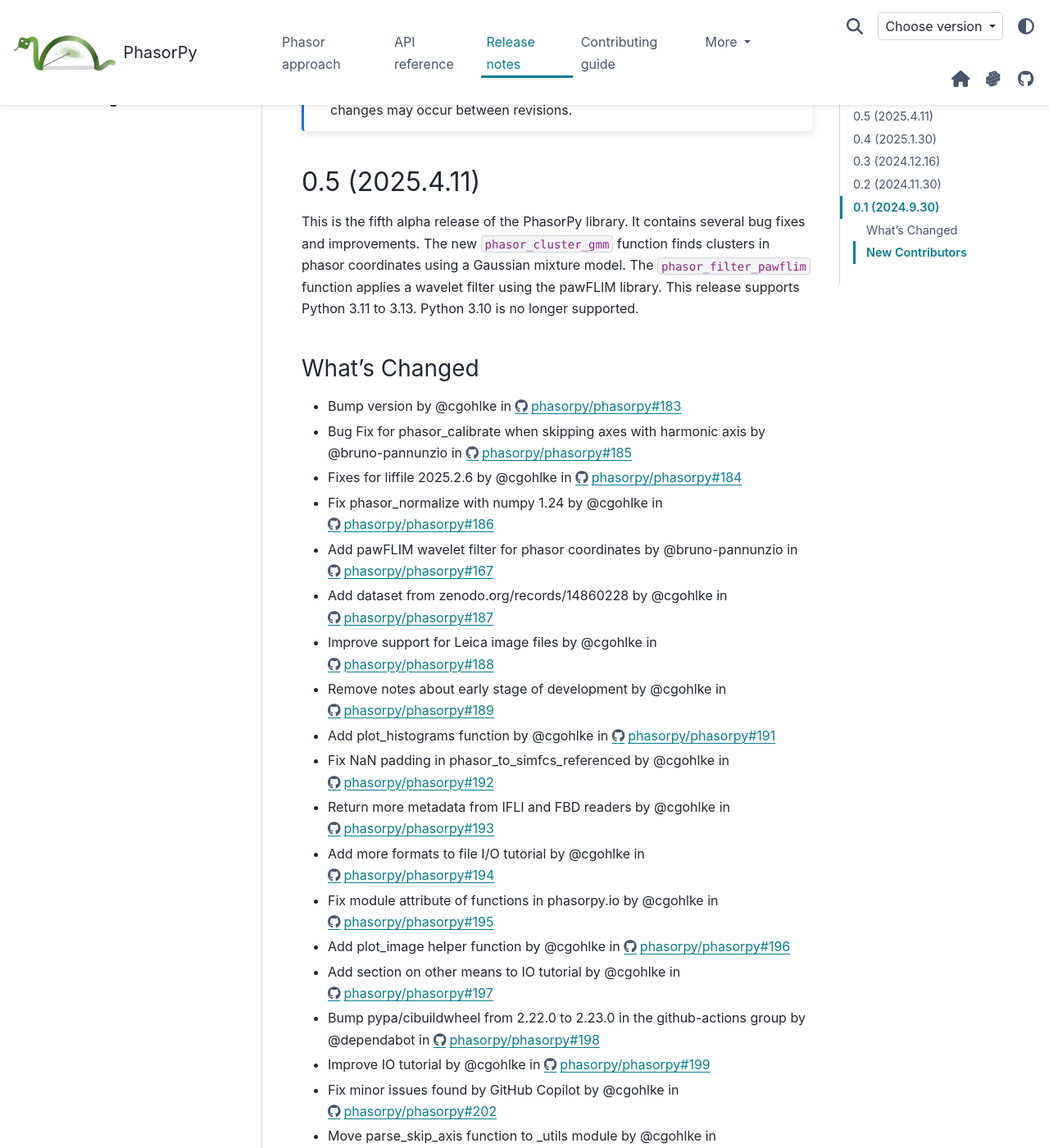
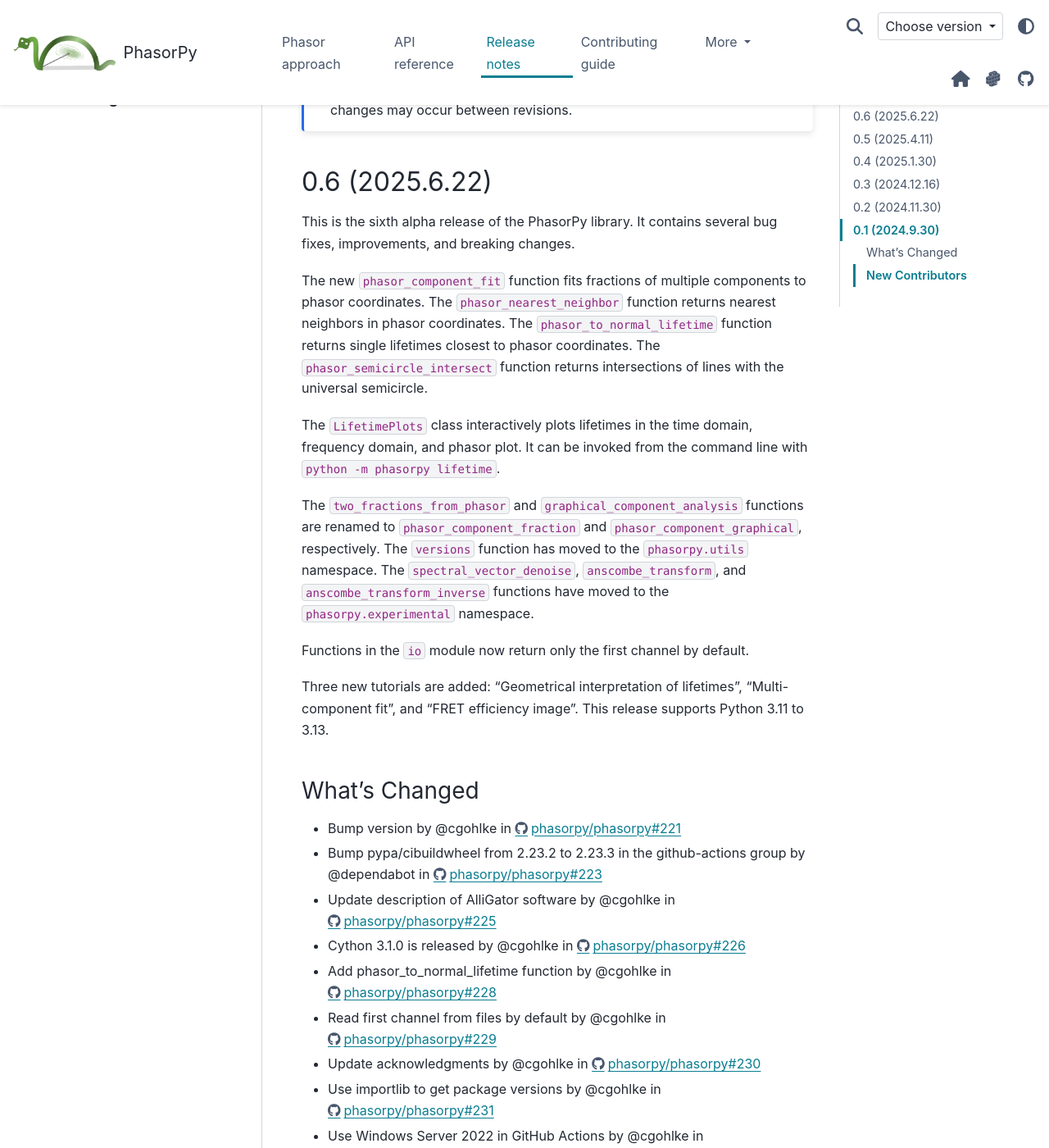
Before and after one commit to phasorpy/phasorpy, a Sphinx documentation site: the page built from docs/release.rst, in a window 1280 px wide and 1400 px high, scrolled down 329 px. Shown: the whole window at 82% size. Built offline with Sphinx 7.4.7 and the PyData theme 0.15.4, drawn with Linux system fonts in a browser that asks for light colours; pages that are not in the unit, such as notebooks, are missing from menus; some of the changed text lies outside the part shown.

Commit message:
Release v0.6 (#249)
Co-Authored-By: Leonel Malacrida  <138079986+lmalacrida@users.noreply.github.com>

```diff
--- a/docs/release.rst
+++ b/docs/release.rst
@@ -8,6 +8,70 @@
 .. note::
     The PhasorPy library is still under construction. Backwards-incompatible
     changes may occur between revisions.
+
+0.6 (2025.6.22)
+---------------
+
+This is the sixth alpha release of the PhasorPy library.
+It contains several bug fixes, improvements, and breaking changes.
+
+The new ``phasor_component_fit`` function fits fractions of multiple
+components to phasor coordinates.
+The ``phasor_nearest_neighbor`` function returns nearest neighbors in phasor
+coordinates.
+The ``phasor_to_normal_lifetime`` function returns single lifetimes closest
+to phasor coordinates.
+The ``phasor_semicircle_intersect`` function returns intersections of lines
+with the universal semicircle.
+
+The ``LifetimePlots`` class interactively plots lifetimes in the time domain,
+frequency domain, and phasor plot. It can be invoked from the command line
+with ``python -m phasorpy lifetime``.
+
+The ``two_fractions_from_phasor`` and ``graphical_component_analysis``
+functions are renamed to ``phasor_component_fraction`` and
+``phasor_component_graphical``, respectively.
+The ``versions`` function has moved to the ``phasorpy.utils`` namespace.
+The ``spectral_vector_denoise``, ``anscombe_transform``, and
+``anscombe_transform_inverse`` functions have moved to the
+``phasorpy.experimental`` namespace.
+
+Functions in the ``io`` module now return only the first channel by default.
+
+Three new tutorials are added: "Geometrical interpretation of lifetimes",
+"Multi-component fit", and "FRET efficiency image".
+This release supports Python 3.11 to 3.13.
+
+What's Changed
+..............
+
+* Bump version by @cgohlke in https://github.com/phasorpy/phasorpy/pull/221
+* Bump pypa/cibuildwheel from 2.23.2 to 2.23.3 in the github-actions group by @dependabot in https://github.com/phasorpy/phasorpy/pull/223
+* Update description of AlliGator software by @cgohlke in https://github.com/phasorpy/phasorpy/pull/225
+* Cython 3.1.0 is released by @cgohlke in https://github.com/phasorpy/phasorpy/pull/226
+* Add phasor_to_normal_lifetime function by @cgohlke in https://github.com/phasorpy/phasorpy/pull/228
+* Read first channel from files by default by @cgohlke in https://github.com/phasorpy/phasorpy/pull/229
+* Update acknowledgments by @cgohlke in https://github.com/phasorpy/phasorpy/pull/230
+* Use importlib to get package versions by @cgohlke in https://github.com/phasorpy/phasorpy/pull/231
+* Use Windows Server 2022 in GitHub Actions by @cgohlke in https://github.com/phasorpy/phasorpy/pull/232
+* Add tutorial about geometrical interpretation of lifetimes by @cgohlke in https://github.com/phasorpy/phasorpy/pull/233
+* Update reference phasor_from_signal benchmark results by @cgohlke in https://github.com/phasorpy/phasorpy/pull/234
+* Sort clusters returned by phasor_cluster_gmm by @cgohlke in https://github.com/phasorpy/phasorpy/pull/236
+* Reorganize io module by @cgohlke in https://github.com/phasorpy/phasorpy/pull/235
+* Update pre-commit configuration by @cgohlke in https://github.com/phasorpy/phasorpy/pull/237
+* Fix test failing with numpy 2.3.0 by @cgohlke in https://github.com/phasorpy/phasorpy/pull/239
+* Add phasor_component_fit function by @cgohlke in https://github.com/phasorpy/phasorpy/pull/238
+* Rename functions in components module by @cgohlke in https://github.com/phasorpy/phasorpy/pull/240
+* Add phasor_semicircle_intersect function by @cgohlke in https://github.com/phasorpy/phasorpy/pull/241
+* Add private helper functions to mask universal semicircle by @cgohlke in https://github.com/phasorpy/phasorpy/pull/242
+* Add private _distance_from_semicircle function by @cgohlke in https://github.com/phasorpy/phasorpy/pull/244
+* Reorganize plot module by @cgohlke in https://github.com/phasorpy/phasorpy/pull/245
+* Add interactive LifetimePlots class by @cgohlke in https://github.com/phasorpy/phasorpy/pull/247
+* Reorganize version, utils, and experimental modules by @cgohlke in https://github.com/phasorpy/phasorpy/pull/248
+* Add phasor_nearest_neighbor function by @bruno-pannunzio in https://github.com/phasorpy/phasorpy/pull/243
+* Release v0.6 by @cgohlke in https://github.com/phasorpy/phasorpy/pull/244
+
+**Full Changelog**: https://github.com/phasorpy/phasorpy/compare/v0.5...v0.6
 
 0.5 (2025.4.11)
 ---------------
--- a/src/phasorpy/__init__.py
+++ b/src/phasorpy/__init__.py
@@ -5,5 +5,5 @@
 __all__ = ['__version__']
 
 
-__version__ = '0.6.dev0'
+__version__ = '0.6'
 """PhasorPy version string."""
```
Also changed, not shown: docs/_static/switcher.json (+8 -8 lines), 1 other file.
